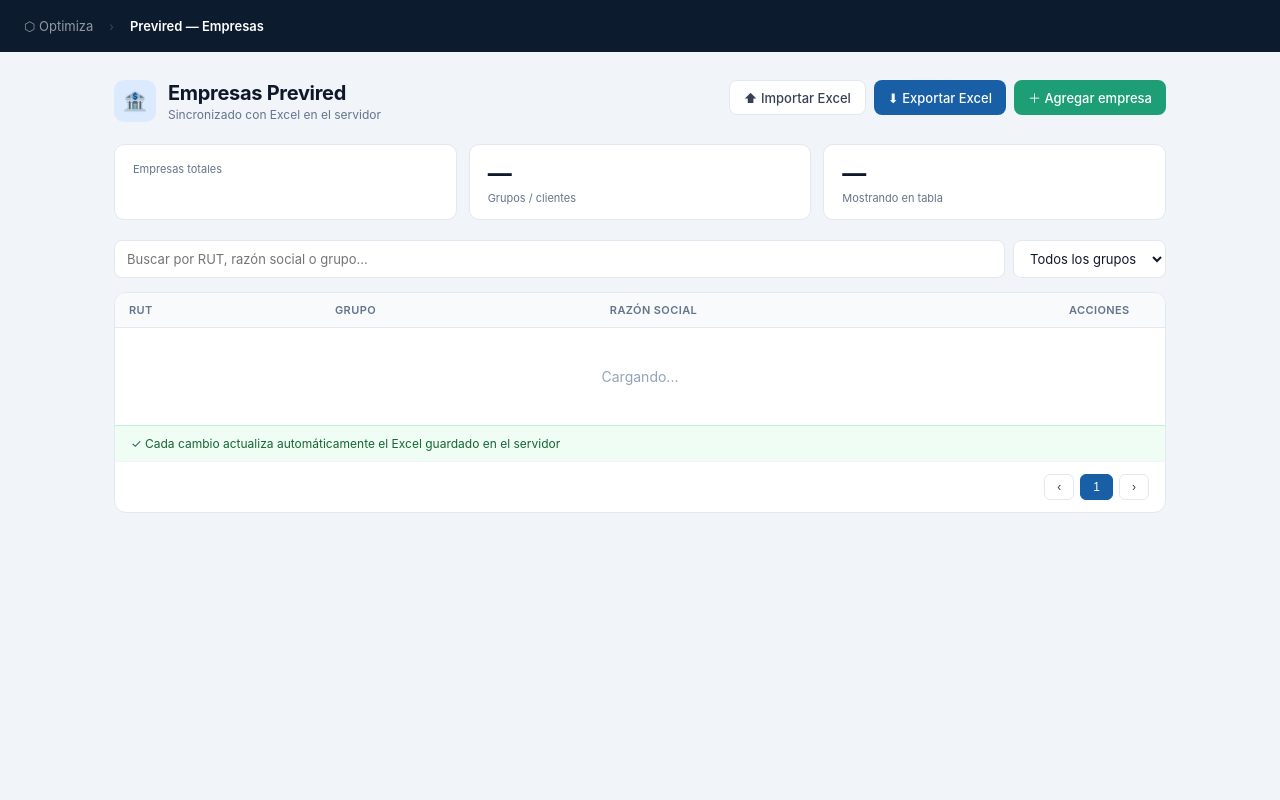
After one commit to EpavezOptimiza/certificados-cotizaciones, a Flask app: template templates/previred.html in a window 1280 px wide. The commit adds this page. Run offline with Flask 3, Linux system fonts and the light colour scheme; the template is opened without the code that fills it, so the values that code supplies are empty.

Commit message:
feat: módulo Previred — gestión de empresas con sync Excel

```diff
--- a/app.py
+++ b/app.py
@@ -1227,6 +1227,161 @@ def reporte_grupo(gid):
         instituciones=[i[0] for i in INSTITUCIONES],
         icon=ICON, now=datetime.now().strftime("%d/%m/%Y %H:%M"))
 
+# ── PREVIRED ──────────────────────────────────────────────────
+
+def _seed_previred_empresas():
+    """Importa empresas desde Excel local si la tabla está vacía."""
+    import openpyxl, os as _os
+    EXCEL = _os.environ.get("PREVIRED_EXCEL", "")
+    if not EXCEL or not _os.path.exists(EXCEL):
+        return
+    with get_conn() as conn:
+        count = conn.execute("SELECT COUNT(*) FROM previred_empresas").fetchone()[0]
+        if count > 0:
+            return
+        try:
+            wb = openpyxl.load_workbook(EXCEL)
+            ws = wb.active
+            for row in ws.iter_rows(min_row=2, values_only=True):
+                rut = str(row[0]).strip() if row[0] else ""
+                grupo = str(row[1]).strip() if row[1] else ""
+                razon = str(row[2]).strip() if row[2] else ""
+                if rut and rut != "None":
+                    conn.execute(
+                        "INSERT OR IGNORE INTO previred_empresas(rut,grupo,razon_social) VALUES(?,?,?)",
+                        (rut, grupo, razon))
+        except Exception as e:
+            print(f"[previred] Error importando Excel: {e}")
+
+_seed_previred_empresas()
+
+@app.route("/previred")
+@login_required
+def previred():
+    return render_template("previred.html")
+
+@app.route("/api/previred/empresas")
+@api_login_required
+def previred_empresas_list():
+    q = request.args.get("q", "").strip().lower()
+    grupo = request.args.get("grupo", "").strip()
+    page = int(request.args.get("page", 1))
+    per_page = int(request.args.get("per_page", 20))
+    with get_conn() as conn:
+        rows = conn.execute(
+            "SELECT id, rut, grupo, razon_social FROM previred_empresas WHERE activa=1 ORDER BY grupo, razon_social"
+        ).fetchall()
+    items = [dict(r) for r in rows]
+    if q:
+        items = [i for i in items if q in i["rut"].lower() or q in i["grupo"].lower() or q in i["razon_social"].lower()]
+    if grupo:
+        items = [i for i in items if i["grupo"] == grupo]
+    total = len(items)
+    grupos = sorted(set(i["grupo"] for i in [dict(r) for r in rows] if i["grupo"]))
+    start = (page - 1) * per_page
+    return jsonify({"items": items[start:start+per_page], "total": total, "grupos": grupos, "page": page})
+
+@app.route("/api/previred/empresas", methods=["POST"])
+@api_login_required
+def previred_empresa_crear():
+    d = request.json or {}
+    rut = d.get("rut", "").strip()
+    if not rut:
+        return jsonify({"error": "RUT requerido"}), 400
+    with get_conn() as conn:
+        conn.execute(
+            "INSERT INTO previred_empresas(rut, grupo, razon_social) VALUES(?,?,?)",
+            (rut, d.get("grupo","").strip(), d.get("razon_social","").strip()))
+    _exportar_previred_excel()
+    return jsonify({"ok": True})
+
+@app.route("/api/previred/empresas/<int:eid>", methods=["PUT"])
+@api_login_required
+def previred_empresa_editar(eid):
+    d = request.json or {}
+    with get_conn() as conn:
+        conn.execute(
+            "UPDATE previred_empresas SET rut=?, grupo=?, razon_social=? WHERE id=?",
+            (d.get("rut","").strip(), d.get("grupo","").strip(), d.get("razon_social","").strip(), eid))
+    _exportar_previred_excel()
+    return jsonify({"ok": True})
+
+@app.route("/api/previred/empresas/<int:eid>", methods=["DELETE"])
+@api_login_required
+def previred_empresa_eliminar(eid):
+    with get_conn() as conn:
+        conn.execute("UPDATE previred_empresas SET activa=0 WHERE id=?", (eid,))
+    _exportar_previred_excel()
+    return jsonify({"ok": True})
+
+@app.route("/api/previred/empresas/export")
+@api_login_required
+def previred_export():
+    import openpyxl, io
+    from flask import send_file
+    with get_conn() as conn:
+        rows = conn.execute(
+            "SELECT rut, grupo, razon_social FROM previred_empresas WHERE activa=1 ORDER BY grupo, razon_social"
+        ).fetchall()
+    wb = openpyxl.Workbook()
+    ws = wb.active
+    ws.title = "Empresas"
+    ws.append(["1 RUT", "2 GRUPO", "5 RAZON SOCIAL"])
+    for r in rows:
+        ws.append([r["rut"], r["grupo"], r["razon_social"]])
+    buf = io.BytesIO()
+    wb.save(buf)
+    buf.seek(0)
+    return send_file(buf, mimetype="application/vnd.openxmlformats-officedocument.spreadsheetml.sheet",
+                     as_attachment=True, download_name="DATOS_RAZONES_SOCIALES.xlsx")
+
+@app.route("/api/previred/empresas/import", methods=["POST"])
+@api_login_required
+def previred_import():
+    import openpyxl, io
+    f = request.files.get("file")
+    if not f:
+        return jsonify({"error": "Sin archivo"}), 400
+    reemplazar = request.form.get("reemplazar", "0") == "1"
+    try:
+        wb = openpyxl.load_workbook(io.BytesIO(f.read()))
+        ws = wb.active
+        rows = [(str(r[0]).strip(), str(r[1]).strip() if r[1] else "", str(r[2]).strip() if r[2] else "")
+                for r in ws.iter_rows(min_row=2, values_only=True) if r[0] and str(r[0]).strip() != "None"]
+    except Exception as e:
+        return jsonify({"error": str(e)}), 400
+    with get_conn() as conn:
+        if reemplazar:
+            conn.execute("UPDATE previred_empresas SET activa=0")
+        for rut, grupo, razon in rows:
+            existing = conn.execute("SELECT id FROM previred_empresas WHERE rut=?", (rut,)).fetchone()
+            if existing:
+                conn.execute("UPDATE previred_empresas SET grupo=?, razon_social=?, activa=1 WHERE rut=?",
+                             (grupo, razon, rut))
+            else:
+                conn.execute("INSERT INTO previred_empresas(rut,grupo,razon_social) VALUES(?,?,?)",
+                             (rut, grupo, razon))
+    _exportar_previred_excel()
+    return jsonify({"ok": True, "importadas": len(rows)})
+
+def _exportar_previred_excel():
+    """Escribe el Excel en el volumen persistente del servidor."""
+    import openpyxl, os as _os
+    DEST = _os.path.join(_os.path.dirname(DB_PATH), "DATOS_RAZONES_SOCIALES.xlsx")
+    try:
+        with get_conn() as conn:
+            rows = conn.execute(
+                "SELECT rut, grupo, razon_social FROM previred_empresas WHERE activa=1 ORDER BY grupo, razon_social"
+            ).fetchall()
+        wb = openpyxl.Workbook()
+        ws = wb.active
+        ws.append(["1 RUT", "2 GRUPO", "5 RAZON SOCIAL"])
+        for r in rows:
+            ws.append([r["rut"], r["grupo"], r["razon_social"]])
+        wb.save(DEST)
+    except Exception as e:
+        print(f"[previred] Error exportando Excel: {e}")
+
 if __name__ == "__main__":
     port = int(os.environ.get("PORT", 5000))
     app.run(host="0.0.0.0", port=port, debug=False)
--- a/templates/index.html
+++ b/templates/index.html
@@ -324,6 +324,7 @@ body.dark .pref-label{color:#e2e8f0}
     <button class="sb-btn accent terreno-only" onclick="openModal('modalImportar')" style="display:none">⚡ Importar certificados</button>
     <button class="sb-btn" onclick="verSolicitudes()" style="">📋 Solicitudes</button>
     <button class="sb-btn" onclick="abrirCartas()" style="background:#4c1d95;color:#ede9fe">✉ Cartas Previsionales</button>
+    <a href="/previred" class="sb-btn" style="text-decoration:none;display:block;background:#0c444c;color:#99f6e4">🏦 Previred</a>
   </div>
   <div id="sidebar-label">Empresas</div>
   <div id="search-wrap">
--- /dev/null
+++ b/templates/previred.html
@@ -0,0 +1,269 @@
+<!DOCTYPE html>
+<html lang="es">
+<head>
+<meta charset="UTF-8">
+<meta name="viewport" content="width=device-width,initial-scale=1">
+<title>Previred — Empresas</title>
+<style>
+*{box-sizing:border-box;margin:0;padding:0}
+body{font-family:-apple-system,BlinkMacSystemFont,'Segoe UI',sans-serif;background:#f1f5f9;color:#0f172a;min-height:100vh}
+.topnav{background:#0d1b2e;padding:0 24px;height:52px;display:flex;align-items:center;gap:16px;position:sticky;top:0;z-index:10}
+.topnav a{color:rgba(255,255,255,.55);font-size:13px;text-decoration:none;transition:color .15s}
+.topnav a:hover{color:#fff}
+.topnav .sep{color:rgba(255,255,255,.2);font-size:12px}
+.topnav .cur{color:#fff;font-weight:600;font-size:13px}
+.page{max-width:1100px;margin:0 auto;padding:28px 24px}
+.header{display:flex;align-items:flex-start;justify-content:space-between;margin-bottom:22px;gap:12px}
+.header-left{display:flex;align-items:center;gap:12px}
+.header-icon{width:42px;height:42px;background:#dbeafe;border-radius:10px;display:flex;align-items:center;justify-content:center;font-size:20px;flex-shrink:0}
+.page-title{font-size:20px;font-weight:700;color:#0f172a;letter-spacing:-.3px}
+.page-sub{font-size:12px;color:#64748b;margin-top:2px}
+.header-actions{display:flex;gap:8px;flex-shrink:0}
+.btn{padding:8px 14px;border-radius:8px;font-size:13px;font-weight:500;cursor:pointer;display:inline-flex;align-items:center;gap:6px;border:none;font-family:inherit;transition:opacity .15s}
+.btn:hover{opacity:.88}
+.btn-primary{background:#1D9E75;color:#fff}
+.btn-blue{background:#185FA5;color:#fff}
+.btn-outline{background:#fff;color:#374151;border:1px solid #e2e8f0}
+.stats{display:grid;grid-template-columns:repeat(3,1fr);gap:12px;margin-bottom:20px}
+.stat{background:#fff;border:1px solid #e2e8f0;border-radius:10px;padding:14px 18px}
+.stat-val{font-size:24px;font-weight:700;color:#0f172a}
+.stat-lbl{font-size:11px;color:#64748b;margin-top:3px}
+.toolbar{display:flex;gap:8px;margin-bottom:14px;flex-wrap:wrap}
+.toolbar input{flex:1;min-width:200px;padding:9px 12px;border:1px solid #e2e8f0;border-radius:8px;font-size:13px;color:#0f172a;background:#fff;outline:none;font-family:inherit}
+.toolbar input:focus{border-color:#185FA5;box-shadow:0 0 0 3px rgba(24,95,165,.1)}
+.toolbar select{padding:9px 12px;border:1px solid #e2e8f0;border-radius:8px;font-size:13px;color:#0f172a;background:#fff;outline:none;font-family:inherit;cursor:pointer}
+.card{background:#fff;border:1px solid #e2e8f0;border-radius:12px;overflow:hidden}
+table{width:100%;border-collapse:collapse;font-size:13px}
+thead tr{background:#f8fafc}
+th{padding:10px 14px;text-align:left;font-weight:600;color:#64748b;font-size:11px;text-transform:uppercase;letter-spacing:.4px;border-bottom:1px solid #e2e8f0}
+td{padding:10px 14px;border-bottom:1px solid #f1f5f9;color:#0f172a;vertical-align:middle}
+tr:last-child td{border-bottom:none}
+tr:hover td{background:#fafbfc}
+.rut-cell{font-family:ui-monospace,monospace;font-size:12px;color:#374151}
+.grupo-badge{display:inline-block;padding:2px 9px;border-radius:20px;font-size:11px;font-weight:500;background:#dbeafe;color:#1e40af}
+.btn-sm{padding:4px 10px;border:1px solid #e2e8f0;border-radius:6px;font-size:11px;cursor:pointer;background:#fff;color:#374151;font-family:inherit;transition:background .1s}
+.btn-sm:hover{background:#f1f5f9}
+.btn-sm-red{border-color:#fecaca;color:#dc2626}
+.btn-sm-red:hover{background:#fef2f2}
+.pager{display:flex;align-items:center;justify-content:space-between;padding:12px 16px;border-top:1px solid #f1f5f9;font-size:12px;color:#64748b}
+.pager-btns{display:flex;gap:6px}
+.pager-btn{padding:5px 12px;border:1px solid #e2e8f0;border-radius:6px;font-size:12px;cursor:pointer;background:#fff;color:#374151}
+.pager-btn:hover{background:#f1f5f9}
+.pager-btn.active{background:#185FA5;color:#fff;border-color:#185FA5}
+.sync-bar{display:flex;align-items:center;gap:8px;padding:10px 16px;background:#f0fdf4;border-top:1px solid #bbf7d0;font-size:12px;color:#166534}
+.modal-bg{display:none;position:fixed;inset:0;background:rgba(0,0,0,.35);z-index:100;align-items:center;justify-content:center}
+.modal-bg.open{display:flex}
+.modal{background:#fff;border-radius:14px;padding:24px;width:460px;max-width:95vw}
+.modal-title{font-size:16px;font-weight:700;margin-bottom:18px;color:#0f172a}
+.field{margin-bottom:14px}
+.field label{display:block;font-size:12px;font-weight:600;color:#64748b;margin-bottom:6px;text-transform:uppercase;letter-spacing:.4px}
+.field input{width:100%;padding:9px 12px;border:1px solid #e2e8f0;border-radius:8px;font-size:14px;color:#0f172a;outline:none;font-family:inherit}
+.field input:focus{border-color:#185FA5;box-shadow:0 0 0 3px rgba(24,95,165,.1)}
+.modal-actions{display:flex;gap:8px;margin-top:18px}
+.empty{text-align:center;padding:40px;color:#94a3b8;font-size:14px}
+#toast{position:fixed;bottom:24px;right:24px;background:#0f172a;color:#fff;padding:10px 18px;border-radius:8px;font-size:13px;opacity:0;transition:opacity .3s;z-index:200;pointer-events:none}
+#toast.show{opacity:1}
+</style>
+</head>
+<body>
+
+<div class="topnav">
+  <a href="/">⬡ Optimiza</a>
+  <span class="sep">›</span>
+  <span class="cur">Previred — Empresas</span>
+</div>
+
+<div class="page">
+  <div class="header">
+    <div class="header-left">
+      <div class="header-icon">🏦</div>
+      <div>
+        <div class="page-title">Empresas Previred</div>
+        <div class="page-sub" id="sync-label">Sincronizado con Excel en el servidor</div>
+      </div>
+    </div>
+    <div class="header-actions">
+      <button class="btn btn-outline" onclick="document.getElementById('input-import').click()">⬆ Importar Excel</button>
+      <button class="btn btn-blue" onclick="exportar()">⬇ Exportar Excel</button>
+      <button class="btn btn-primary" onclick="abrirModal()">＋ Agregar empresa</button>
+      <input type="file" id="input-import" accept=".xlsx" style="display:none" onchange="importar(this)">
+    </div>
+  </div>
+
+  <div class="stats">
+    <div class="stat"><div class="stat-val" id="stat-total">—</div><div class="stat-lbl">Empresas totales</div></div>
+    <div class="stat"><div class="stat-val" id="stat-grupos">—</div><div class="stat-lbl">Grupos / clientes</div></div>
+    <div class="stat"><div class="stat-val" id="stat-mostrando">—</div><div class="stat-lbl">Mostrando en tabla</div></div>
+  </div>
+
+  <div class="toolbar">
+    <input id="buscar" placeholder="Buscar por RUT, razón social o grupo..." oninput="buscar()">
+    <select id="filtro-grupo" onchange="buscar()">
+      <option value="">Todos los grupos</option>
+    </select>
+  </div>
+
+  <div class="card">
+    <table>
+      <thead>
+        <tr>
+          <th>RUT</th>
+          <th>Grupo</th>
+          <th>Razón Social</th>
+          <th style="width:110px">Acciones</th>
+        </tr>
+      </thead>
+      <tbody id="tbody">
+        <tr><td colspan="4" class="empty">Cargando...</td></tr>
+      </tbody>
+    </table>
+    <div class="sync-bar">
+      ✓ Cada cambio actualiza automáticamente el Excel guardado en el servidor
+    </div>
+    <div class="pager">
+      <span id="pager-info"></span>
+      <div class="pager-btns">
+        <button class="pager-btn" onclick="cambiarPag(-1)">‹</button>
+        <button class="pager-btn active" id="pag-num">1</button>
+        <button class="pager-btn" onclick="cambiarPag(1)">›</button>
+      </div>
+    </div>
+  </div>
+</div>
+
+<!-- Modal agregar/editar -->
+<div class="modal-bg" id="modal-bg" onclick="if(event.target===this)cerrarModal()">
+  <div class="modal">
+    <div class="modal-title" id="modal-title">Agregar empresa</div>
+    <div class="field"><label>RUT</label><input id="m-rut" placeholder="76.098.152-4"></div>
+    <div class="field"><label>Grupo</label><input id="m-grupo" placeholder="BURSAN"></div>
+    <div class="field"><label>Razón Social</label><input id="m-razon" placeholder="Nombre completo de la empresa"></div>
+    <div class="modal-actions">
+      <button class="btn btn-primary" onclick="guardar()">Guardar</button>
+      <button class="btn btn-outline" onclick="cerrarModal()">Cancelar</button>
+    </div>
+  </div>
+</div>
+
+<div id="toast"></div>
+
+<script>
+let _pag=1, _perPag=20, _total=0, _editId=null, _q='', _g='';
+
+async function cargar(){
+  const params = new URLSearchParams({q:_q, grupo:_g, page:_pag, per_page:_perPag});
+  const res = await fetch('/api/previred/empresas?'+params);
+  const data = await res.json();
+  _total = data.total;
+
+  document.getElementById('stat-total').textContent = data.total;
+  document.getElementById('stat-mostrando').textContent = data.items.length;
+
+  // Grupos
+  const sel = document.getElementById('filtro-grupo');
+  const curG = sel.value;
+  sel.innerHTML = '<option value="">Todos los grupos</option>' +
+    data.grupos.map(g=>`<option value="${g}" ${g===curG?'selected':''}>${g}</option>`).join('');
+  document.getElementById('stat-grupos').textContent = data.grupos.length;
+
+  // Tabla
+  const tb = document.getElementById('tbody');
+  if(!data.items.length){
+    tb.innerHTML = '<tr><td colspan="4" class="empty">Sin resultados</td></tr>';
+  } else {
+    tb.innerHTML = data.items.map(e=>`
+      <tr>
+        <td class="rut-cell">${e.rut}</td>
+        <td><span class="grupo-badge">${e.grupo||'—'}</span></td>
+        <td>${e.razon_social||'—'}</td>
+        <td>
+          <button class="btn-sm" onclick="editar(${e.id},'${esc(e.rut)}','${esc(e.grupo)}','${esc(e.razon_social)}')">✏ Editar</button>
+          <button class="btn-sm btn-sm-red" onclick="eliminar(${e.id})">✕</button>
+        </td>
+      </tr>`).join('');
+  }
+
+  const totalPags = Math.ceil(_total/_perPag)||1;
+  document.getElementById('pager-info').textContent = `Mostrando ${(_pag-1)*_perPag+1}–${Math.min(_pag*_perPag,_total)} de ${_total}`;
+  document.getElementById('pag-num').textContent = `${_pag} / ${totalPags}`;
+}
+
+function esc(s){ return String(s||'').replace(/'/g,"\\'"); }
+
+function buscar(){
+  _q = document.getElementById('buscar').value;
+  _g = document.getElementById('filtro-grupo').value;
+  _pag = 1;
+  cargar();
+}
+
+function cambiarPag(d){
+  const totalPags = Math.ceil(_total/_perPag)||1;
+  _pag = Math.max(1, Math.min(totalPags, _pag+d));
+  cargar();
+}
+
+function abrirModal(id=null, rut='', grupo='', razon=''){
+  _editId = id;
+  document.getElementById('modal-title').textContent = id ? 'Editar empresa' : 'Agregar empresa';
+  document.getElementById('m-rut').value = rut;
+  document.getElementById('m-grupo').value = grupo;
+  document.getElementById('m-razon').value = razon;
+  document.getElementById('modal-bg').classList.add('open');
+  document.getElementById('m-rut').focus();
+}
+
+function cerrarModal(){ document.getElementById('modal-bg').classList.remove('open'); }
+
+function editar(id,rut,grupo,razon){ abrirModal(id,rut,grupo,razon); }
+
+async function guardar(){
+  const body = {
+    rut: document.getElementById('m-rut').value.trim(),
+    grupo: document.getElementById('m-grupo').value.trim(),
+    razon_social: document.getElementById('m-razon').value.trim()
+  };
+  if(!body.rut){ toast('El RUT es obligatorio'); return; }
+  const url = _editId ? `/api/previred/empresas/${_editId}` : '/api/previred/empresas';
+  const method = _editId ? 'PUT' : 'POST';
+  const res = await fetch(url, {method, headers:{'Content-Type':'application/json'}, body:JSON.stringify(body)});
+  const data = await res.json();
+  if(data.ok){ cerrarModal(); cargar(); toast(_editId?'Empresa actualizada':'Empresa agregada'); }
+  else toast(data.error||'Error');
+}
+
+async function eliminar(id){
+  if(!confirm('¿Eliminar esta empresa?')) return;
+  await fetch(`/api/previred/empresas/${id}`, {method:'DELETE'});
+  cargar();
+  toast('Empresa eliminada');
+}
+
+function exportar(){ window.location='/api/previred/empresas/export'; }
+
+async function importar(input){
+  const file = input.files[0];
+  if(!file) return;
+  const reemplazar = confirm('¿Reemplazar las empresas existentes?\n\nAceptar = reemplaza todo\nCancelar = solo agrega/actualiza');
+  const fd = new FormData();
+  fd.append('file', file);
+  fd.append('reemplazar', reemplazar ? '1' : '0');
+  toast('Importando...');
+  const res = await fetch('/api/previred/empresas/import', {method:'POST', body:fd});
+  const data = await res.json();
+  input.value = '';
+  if(data.ok){ cargar(); toast(`${data.importadas} empresas importadas`); }
+  else toast(data.error||'Error al importar');
+}
+
+function toast(msg){
+  const el = document.getElementById('toast');
+  el.textContent = msg;
+  el.classList.add('show');
+  setTimeout(()=>el.classList.remove('show'), 2800);
+}
+
+cargar();
+</script>
+</body>
+</html>
```
Also changed, not shown: database.py (+9 -0 lines).
